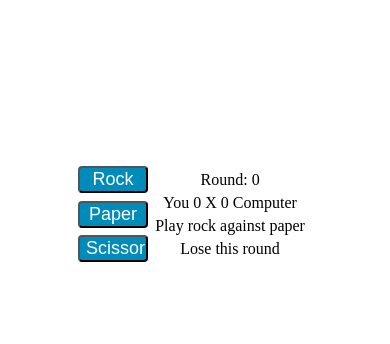
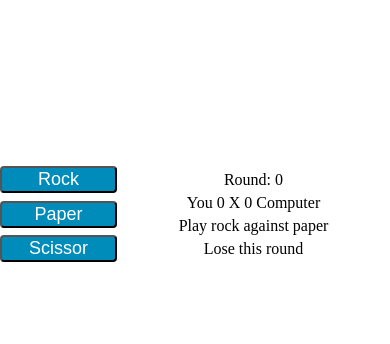
Before and after one commit to luiz-edd/rock-paper-scissor-project, a plain HTML site: page index.html in a window 390 px wide. Shown: the part 208-552 px from the top of the page. Drawn offline with Linux system fonts and the light colour scheme.

Commit message:
fix mobile size

```diff
--- a/css/styles.css
+++ b/css/styles.css
@@ -15,8 +15,8 @@ body {
 .content {
     display: flex;
     height: 30%;
-    width: 60%;
-    flex: 0 1 auto;
+    max-width: 1000px;
+    flex: 1 1 auto;
 }
 
 .buttons-container {
```
